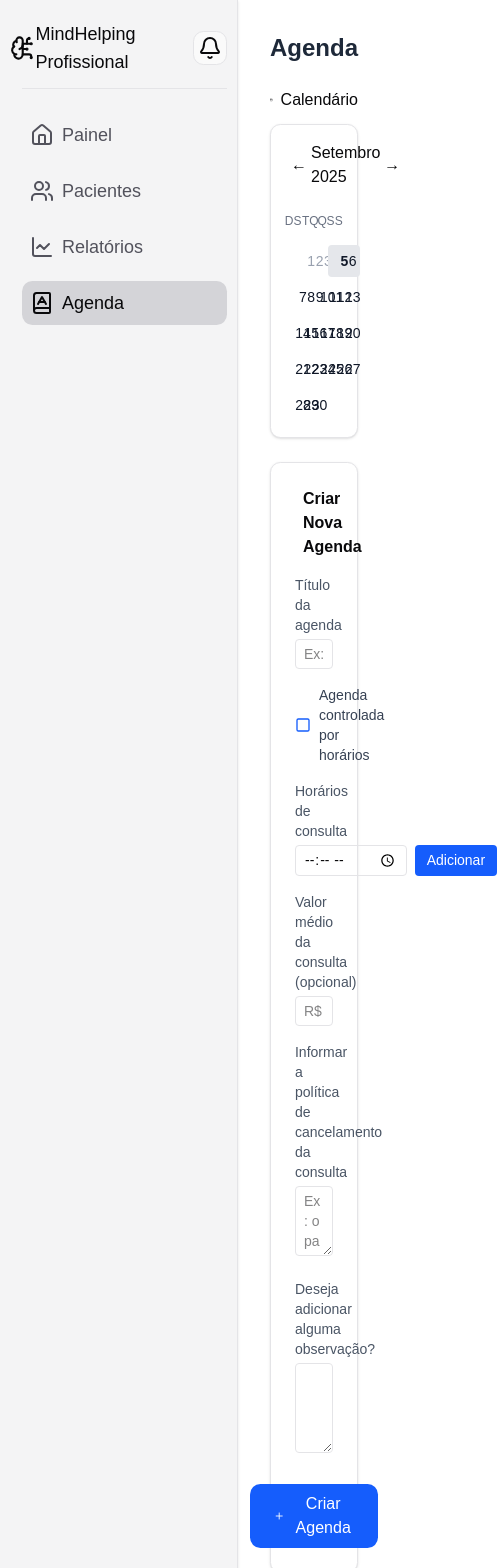
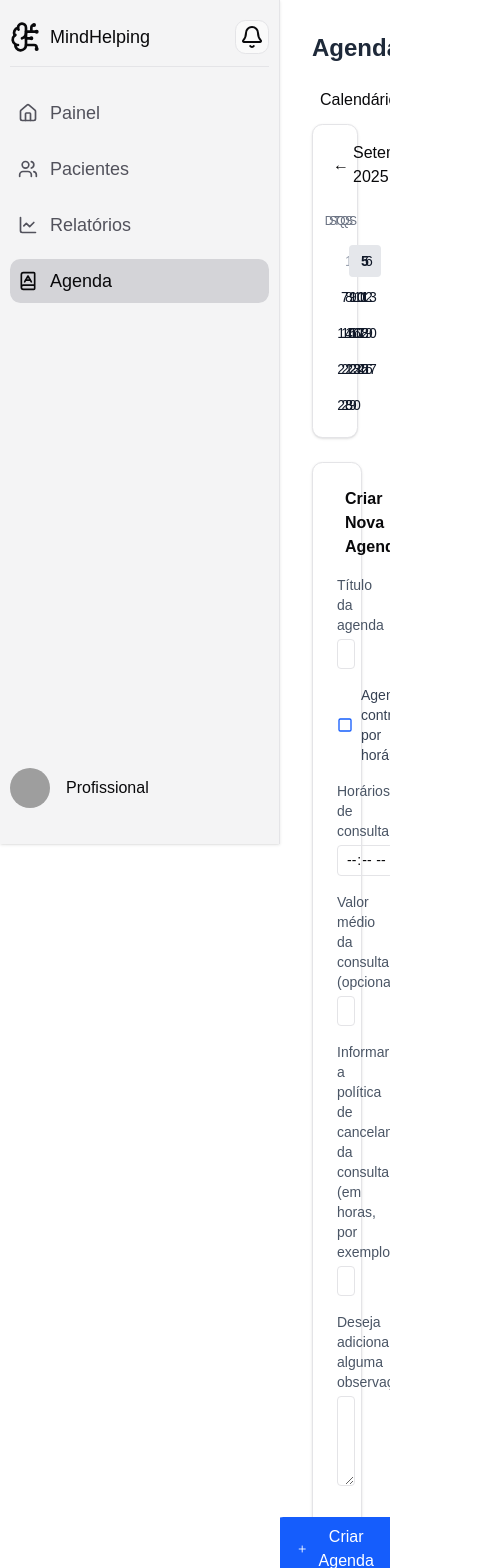
Before and after one commit to kaiqueLuanP/Mind-Helping-Web-TCC, a React (Vite) app: page /calendar in a window 390 px wide. Shown: the top 1568 px of the page, 497 px wide, since content can reach past the window. Built offline with nearby package versions, Linux system fonts and the light colour scheme; grey boxes are pictures that could not be loaded.

Commit message:
Refatorando codigo, melhorias na logia do menu lateral - Responsividade

```diff
--- a/src/components/Layout.tsx
+++ b/src/components/Layout.tsx
@@ -1,5 +1,6 @@
 import { Link, Outlet, useLocation } from '@tanstack/react-router'
-import { Bell, BookAIcon, BrainCircuit, ChartLine, House, UsersIcon } from 'lucide-react'
+import { Bell, BookAIcon, BrainCircuit, ChartLine, House, UsersIcon, ChevronLeft, ChevronRight } from 'lucide-react'
+import { useState } from 'react'
 import type React from 'react'
 import { Avatar, AvatarFallback, AvatarImage } from './ui/avatar'
 import { Separator } from './ui/separator'
@@ -10,29 +11,30 @@ interface LayoutProps {
 
 export default function Layout({ children }: LayoutProps) {
   const { pathname } = useLocation()
+  const [sidebarCollapsed, setSidebarCollapsed] = useState(false)
 
   const iconsAndLabelsAndLinks = [
     {
       id: 1,
-      icon: <House />,
+      icon: <House className="w-5 h-5" />,
       label: 'Painel',
       link: '/principal'
     },
     {
       id: 2,
-      icon: <UsersIcon />,
+      icon: <UsersIcon className="w-5 h-5" />,
       label: 'Pacientes',
       link: '/pacientes'
     },
     {
       id: 3,
-      icon: <ChartLine />,
+      icon: <ChartLine className="w-5 h-5" />,
       label: 'Relatórios',
       link: '/relatorios'
     },
     {
       id: 4,
-      icon: <BookAIcon />,
+      icon: <BookAIcon className="w-5 h-5" />,
       label: 'Agenda',
       link: '/calendar'
     },
@@ -40,31 +42,70 @@ export default function Layout({ children }: LayoutProps) {
 
   return (
     <div className="min-h-screen flex antialiased">
-      <div className='min-h-screen w-[320px] shadow bg-zinc-100 border-r border-zinc-200 py-5 px-2.5 space-y-4 flex flex-col justify-between'>
-        <div className='flex text-lg gap-x-2 w-full justify-between flex-col'>
+      {/* Sidebar */}
+      <div
+        className={`
+          sticky top-0 h-screen
+          shadow bg-zinc-100 border-r border-zinc-200
+          py-5 space-y-4
+          flex flex-col justify-between
+          transition-all duration-300 ease-in-out
+          ${sidebarCollapsed ? 'w-[80px]' : 'w-[280px] lg:w-[320px]'}
+        `}
+      >
+        {/* Header do sidebar */}
+        <div className='flex text-lg gap-x-2 w-full justify-between flex-col px-2.5'>
           <div className='flex items-center justify-between'>
-            <BrainCircuit className='size-8' />
-            <span>MindHelping Profissional</span>
-            <div className='bg-zinc-50 p-1 rounded-lg border-zinc-200 border shad'>
-              <Bell className='size-6' />
+            <div className='flex items-center gap-2 overflow-hidden'>
+              <BrainCircuit className='w-8 h-8 flex-shrink-0' />
+              {!sidebarCollapsed && (
+                <span className='whitespace-nowrap transition-opacity duration-200'>
+                  MindHelping
+                </span>
+              )}
             </div>
+            {!sidebarCollapsed && (
+              <div className='bg-zinc-50 p-1 rounded-lg border-zinc-200 border flex-shrink-0'>
+                <Bell className='w-6 h-6' />
               </div>
+            )}
+          </div>
+
+          {/* Menu de navegação */}
           <div>
-            <div className='flex flex-col gap-y-3 text-md ml-3'>
+            <div className='flex flex-col gap-y-3 text-md'>
               <Separator orientation='horizontal' className='bg-zinc-200 my-3' />
               {iconsAndLabelsAndLinks.map(item => (
-                <Link key={item.id} to={item.link}>
+                <Link
+                  key={item.id}
+                  to={item.link}
+                  title={sidebarCollapsed ? item.label : undefined}
+                >
                   <div
                     data-current={pathname === item.link ? 'true' : undefined}
-                    className='flex items-center gap-x-2 text-zinc-600 hover:text-zinc-950 hover:bg-zinc-300 rounded-lg p-2 transition-colors data-[current=true]:bg-zinc-300 data-[current=true]:text-zinc-950'>
+                    className={`
+                      flex items-center gap-x-3 text-zinc-600
+                      hover:text-zinc-950 hover:bg-zinc-300
+                      rounded-lg p-2 transition-colors
+                      data-[current=true]:bg-zinc-300
+                      data-[current=true]:text-zinc-950
+                      ${sidebarCollapsed ? 'justify-center' : ''}
+                    `}
+                  >
                     {item.icon}
-                    <span>{item.label}</span>
+                    {!sidebarCollapsed && (
+                      <span className='whitespace-nowrap'>{item.label}</span>
+                    )}
                   </div>
                 </Link>
               ))}
             </div>
           </div>
         </div>
+
+        {/* Footer do sidebar */}
+        <div className='px-2.5'>
+          {!sidebarCollapsed ? (
             <div className='flex items-center gap-x-4'>
               <Avatar>
                 <AvatarImage src="https://github.com/shadcn.png" />
@@ -72,9 +113,36 @@ export default function Layout({ children }: LayoutProps) {
               </Avatar>
               <span className='font-medium'>Profissional</span>
             </div>
+          ) : (
+            <div className='flex justify-center'>
+              <Avatar className="w-8 h-8">
+                <AvatarImage src="https://github.com/shadcn.png" />
+                <AvatarFallback>CN</AvatarFallback>
+              </Avatar>
             </div>
-      <div className='flex-1 p-4'>
+          )}
+        </div>
+
+        {/* Botão de colapsar/expandir */}
+        <button
+          onClick={() => setSidebarCollapsed(!sidebarCollapsed)}
+          className='hidden lg:block absolute -right-3 top-8 bg-white border border-zinc-200 rounded-full p-1 shadow-md hover:bg-zinc-100 transition-colors'
+          title={sidebarCollapsed ? 'Expandir menu' : 'Colapsar menu'}
+        >
+          {sidebarCollapsed ? (
+            <ChevronRight className='w-4 h-4' />
+          ) : (
+            <ChevronLeft className='w-4 h-4' />
+          )}
+        </button>
+      </div>
+
+      {/* Conteúdo principal */}
+      <div className='flex-1 flex flex-col min-w-0'>
+        {/* Conteúdo */}
+        <div className='flex-1 p-4 overflow-x-hidden'>
           {children ?? <Outlet />}
+        </div>
       </div>
     </div>
   )
--- a/src/routes/_app/calendar.tsx
+++ b/src/routes/_app/calendar.tsx
@@ -19,7 +19,7 @@ interface Schedule {
   startTime: string
   endTime: string
   price?: string
-  cancellationPolicy: string
+  cancellationPolicy: number | ""
   observations: string
   isControlledByHours: boolean
   generatedTimes: string[]
@@ -92,8 +92,7 @@ function SimpleCalendar({ selectedDates, onDateSelect }: {
       <button
         key={day}
         disabled={isPastDate(day)}
-        className={`h-8 w-8 text-sm rounded transition-colors ${
-          isPastDate(day)
+        className={`h-8 w-8 text-sm rounded transition-colors ${isPastDate(day)
             ? "text-gray-400 cursor-not-allowed"
             : isSelected(day)
               ? "bg-blue-600 text-white"
@@ -149,7 +148,7 @@ function CalendarComponent() {
   const [startTime, setStartTime] = useState('')
   const [endTime, setEndTime] = useState('')
   const [price, setPrice] = useState('')
-  const [cancellationPolicy, setCancellationPolicy] = useState('')
+  const [cancellationPolicy, setCancellationPolicy] = useState<number | "">("");
   const [observations, setObservations] = useState('')
   const [isControlledByHours, setIsControlledByHours] = useState(false)
   const [intervalMinutes, setIntervalMinutes] = useState(30)
@@ -493,16 +492,17 @@ function CalendarComponent() {
 
               <div className="mb-4">
                 <label className="block text-sm text-gray-600 mb-1">
-                  Informar a política de cancelamento da consulta
+                  Informar a política de cancelamento da consulta (em horas, por exemplo)
                 </label>
-                <textarea
+                <input
+                  type="number"
                   className="w-full border rounded px-2 py-1 text-sm"
-                  rows={3}
-                  placeholder="Ex: o paciente poderá cancelar..."
+                  placeholder="Ex: 24"
                   value={cancellationPolicy}
-                  onChange={(e) => setCancellationPolicy(e.target.value)}
+                  onChange={(e) => setCancellationPolicy(Number(e.target.value))}
                 />
               </div>
+
 
               <div className="mb-6">
                 <label className="block text-sm text-gray-600 mb-1">
--- a/src/routes/_app/principal.tsx
+++ b/src/routes/_app/principal.tsx
@@ -12,14 +12,40 @@ function RouteComponent() {
   return (
     <Layout>
       <div className="space-y-5">
-        <span className='font-medium text-xl'>Painel</span>
-        <div className='grid grid-cols-4 gap-x-4 mt-5'>
-          <CardIndicatorDashboard title="Pacientes" indicator={'15'} description="Número total de pacientes" icon={Users} />
-          <CardIndicatorDashboard title="Agendamentos" indicator={'4'} description="Número de agendamentos da semana" icon={Book} />
-          <CardIndicatorDashboard title="Cancelamentos" indicator={'1'} description="Agendamentos que foram cancelados nos próximos dias" icon={X} />
-          <CardIndicatorDashboard title="Comparecimento" indicator={'85 %'} description="Taxa de comparecimento dos pacientes" icon={Check} />
+        <h1 className='font-medium text-xl md:text-2xl'>Painel</h1>
+
+        {/* Grid responsivo de cards */}
+        <div className='grid grid-cols-1 sm:grid-cols-2 lg:grid-cols-4 gap-4 mt-5'>
+          <CardIndicatorDashboard
+            title="Pacientes"
+            indicator={'15'}
+            description="Número total de pacientes"
+            icon={Users}
+          />
+          <CardIndicatorDashboard
+            title="Agendamentos"
+            indicator={'4'}
+            description="Número de agendamentos da semana"
+            icon={Book}
+          />
+          <CardIndicatorDashboard
+            title="Cancelamentos"
+            indicator={'1'}
+            description="Agendamentos que foram cancelados nos próximos dias"
+            icon={X}
+          />
+          <CardIndicatorDashboard
+            title="Comparecimento"
+            indicator={'85 %'}
+            description="Taxa de comparecimento dos pacientes"
+            icon={Check}
+          />
         </div>
-        <ChartSchedulingPreviousSixMonths />
+
+        {/* Gráfico */}
+        <div className='w-full overflow-x-auto'>
+          <ChartSchedulingPreviousSixMonths />
+        </div>
       </div>
     </Layout>
   )
```
Also changed, not shown: src/components/app-sidebar.tsx (deleted). Lines whose indentation alone changed are shown as unchanged.
